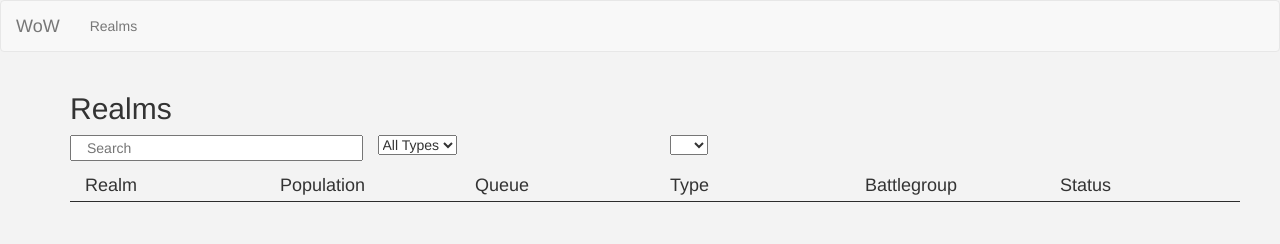
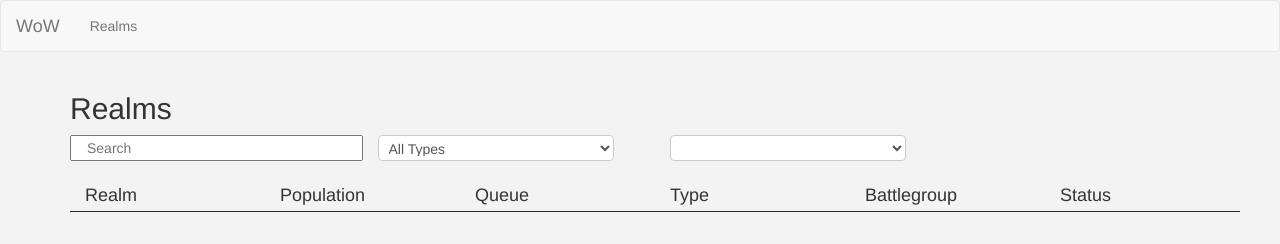
Before and after one commit to nlkluth/wow-api, a website: page app/index.html in a window 1280 px wide. Drawn offline with nearby package versions, Linux system fonts and the light colour scheme; some packages are replaced by stand-ins of ours; files that its build step writes are made by us from their sources; no server answers.

Commit message:
quick styling

```diff
--- a/app/styles/main.css
+++ b/app/styles/main.css
@@ -6,3 +6,24 @@
   padding: 5px 0;
   border-bottom: 1px solid #2c2c2c;
 }
+
+
+select {
+  width: 90%;
+  background-color: #ffffff;
+  border: 1px solid #cccccc;
+  height: 26px;
+  line-height: 30px;
+  padding: 4px 6px;
+  margin-bottom: 10px;
+  font-size: 14px;
+  color: #555555;
+
+  -webkit-border-radius: 4px;
+     -moz-border-radius: 4px;
+          border-radius: 4px;
+}
+
+.information {
+  margin-bottom: 30px;
+}
```
